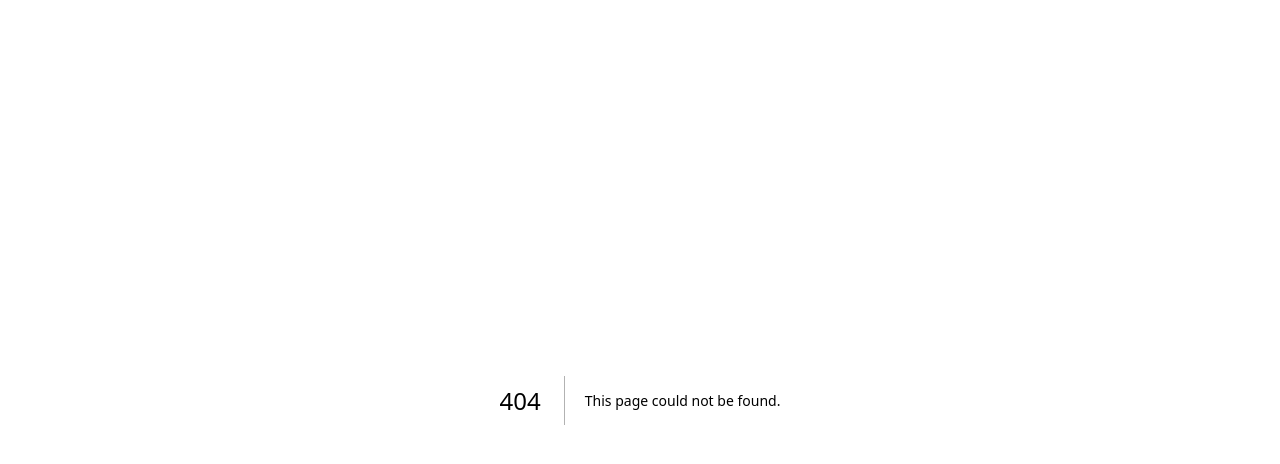
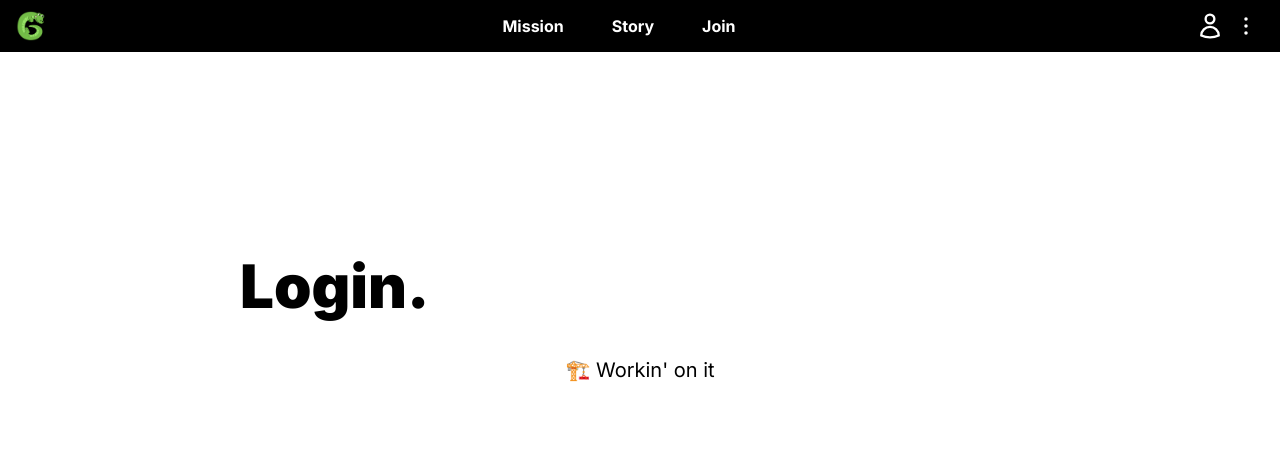
Before and after one commit to gator/gator, a Next.js app: page /login in a window 1280 px wide. Before the commit this address had no page. Shown: the top 464 px of the page. Built offline with nearby package versions, Linux system fonts and the light colour scheme.

Commit message:
login page

```diff
--- /dev/null
+++ b/pages/login.tsx
@@ -0,0 +1,38 @@
+import type { ReactElement } from 'react'
+import type { NextPageWithLayout } from './_app'
+import Layout from '../components/layout'
+import SEO from '../components/seo'
+import { motion } from 'framer-motion'
+
+const Login: NextPageWithLayout = () => {
+  return (
+    <>
+      <SEO title='Login - Gator' />
+
+      <main className='h-full text-black bg-white'>
+        <motion.h1
+          className='mt-40 text-6xl font-black'
+          initial={{ translateX: -15 }}
+          animate={{ translateX: 0 }}
+          transition={{ duration: 1 }}
+        >
+          Login.
+        </motion.h1>
+        <motion.p
+          className='mt-10 text-xl text-center'
+          initial={{ opacity: 0 }}
+          animate={{ opacity: 100 }}
+          transition={{ duration: 1.5 }}
+        >
+          🏗️ Workin' on it
+        </motion.p>
+      </main>
+    </>
+  )
+}
+
+Login.getLayout = function getLayout(page: ReactElement) {
+  return <Layout>{page}</Layout>
+}
+
+export default Login
```
